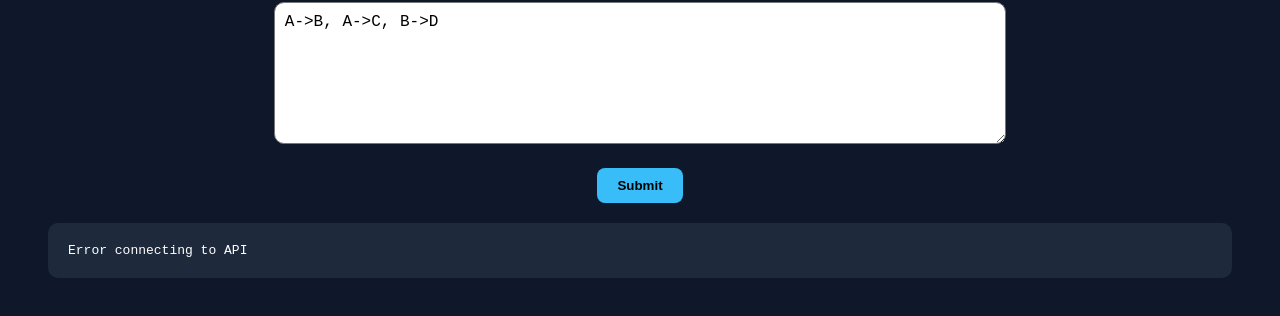
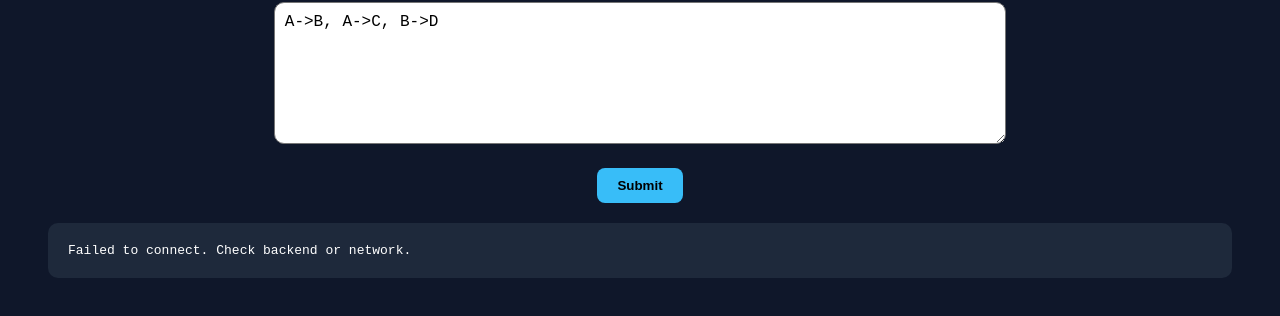
Before and after one commit to akalyatamilvel/BFHL_Visualizer-Bajaj-Akalya, a website: page index.html in a window 1280 px wide. Both pictures are taken after a click on the button "Submit". Shown: the part 126-442 px from the top of the page. Drawn offline with Linux system fonts and the light colour scheme; no server answers.

Commit message:
updated url

```diff
--- a/index.html
+++ b/index.html
@@ -62,13 +62,17 @@ async function sendData() {
   const data = raw.split(",").map(x => x.trim());
 
   try {
-    const res = await fetch("http://localhost:3000/bfhl", {
+    const res = await fetch("https://bfhl-visualizer-backend.onrender.com/bfhl", {
       method: "POST",
       headers: {
         "Content-Type": "application/json"
       },
       body: JSON.stringify({ data })
     });
+
+    if (!res.ok) {
+       throw new Error("API error");
+    }
 
     const result = await res.json();
 
@@ -77,7 +81,7 @@ async function sendData() {
 
   } catch (err) {
     document.getElementById("output").innerText =
-      "Error connecting to API";
+      "Failed to connect. Check backend or network.";
   }
 }
 </script>
```
